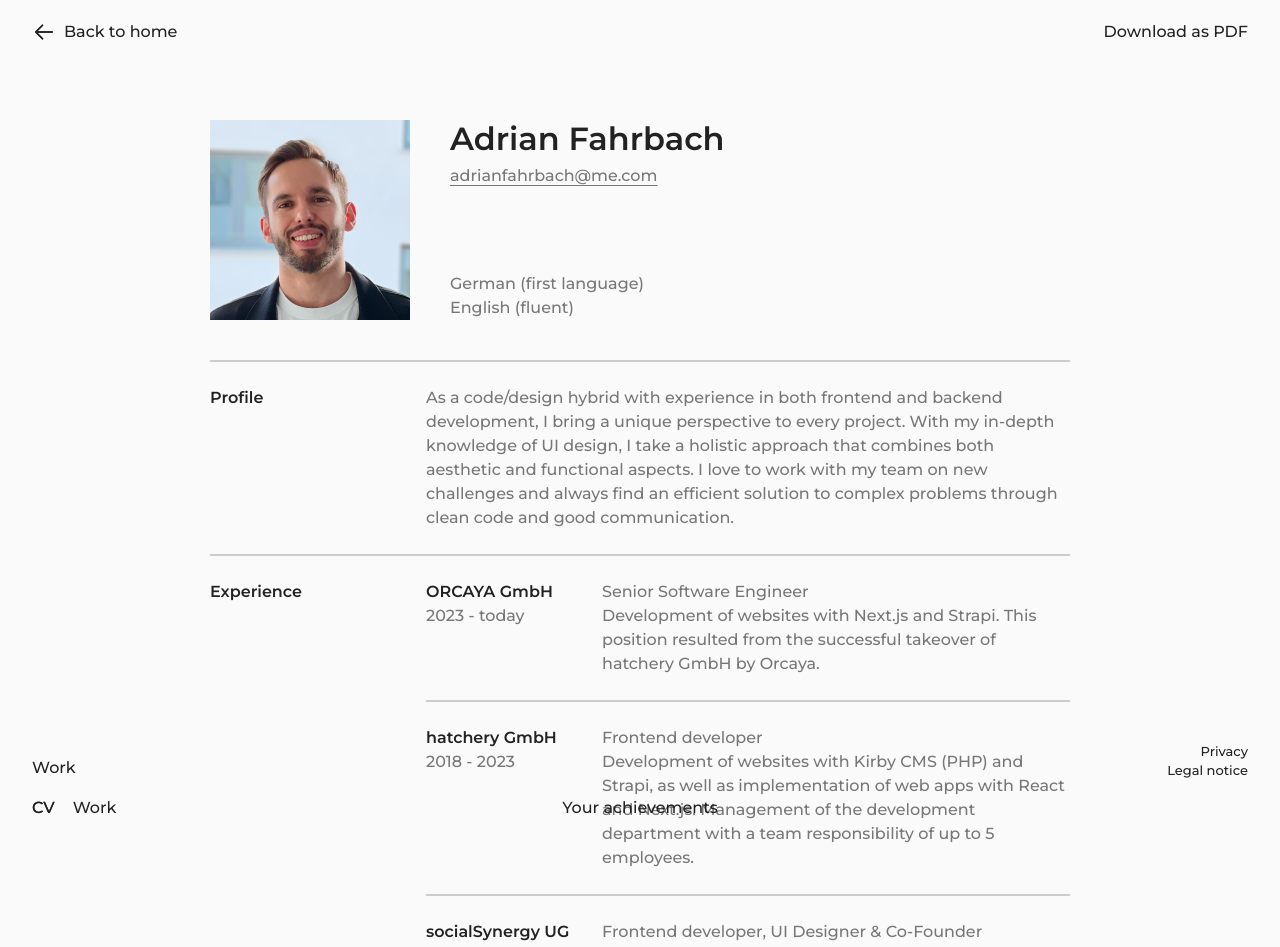
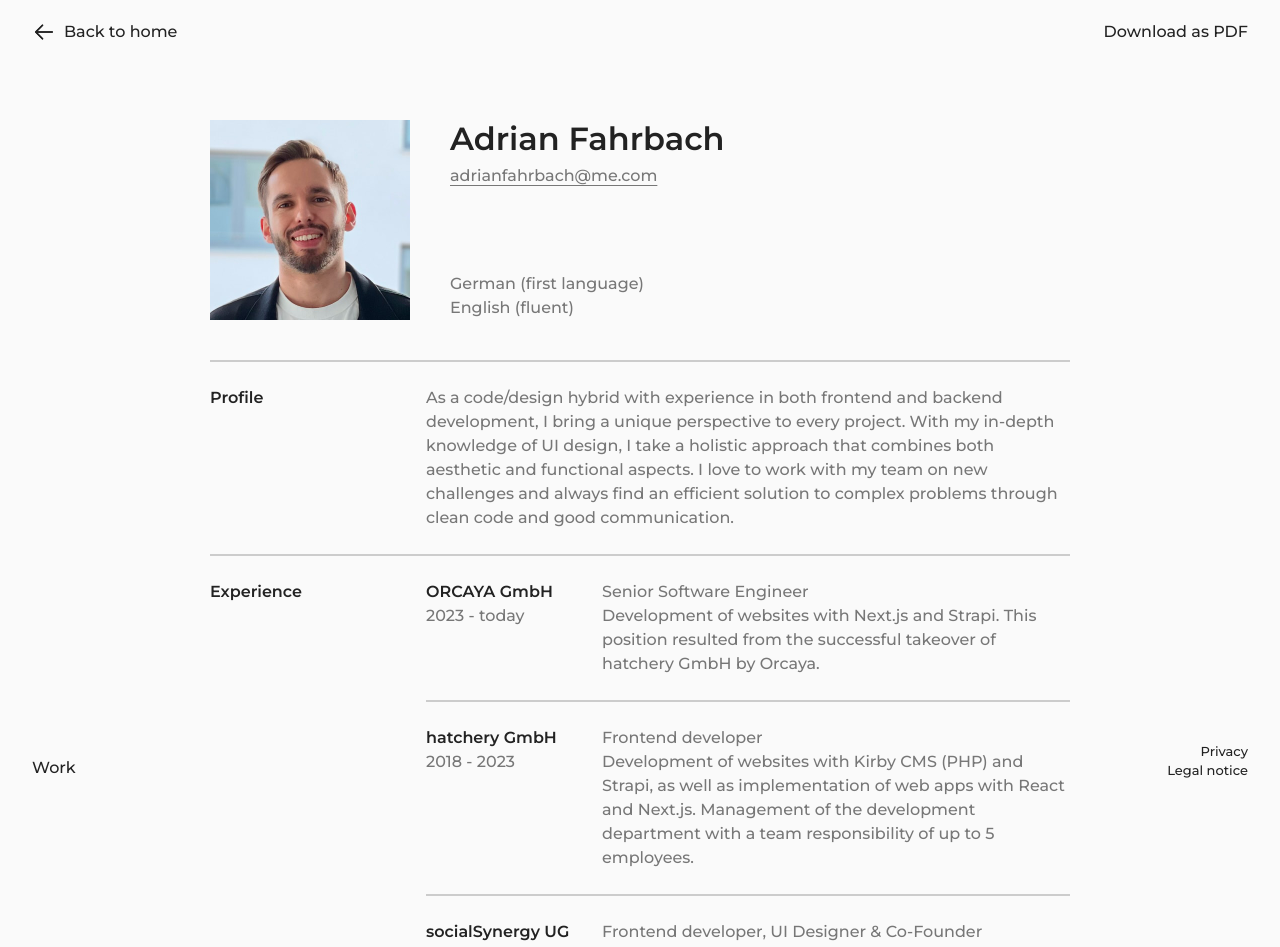
Before and after one commit to AdrianFahrbach/personal-website, a Next.js app: page /cv in a window 1280 px wide. Shown: the top 947 px of the page. Built offline with nearby package versions, Linux system fonts and the light colour scheme.

Commit message:
✨ feat: make hidden links invisible

```diff
--- a/src/components/Header.module.scss
+++ b/src/components/Header.module.scss
@@ -55,7 +55,9 @@
 
 .linkContainer {
   z-index: 999;
-  transition: transform 0.5s ease;
+  transition:
+    transform 0.5s ease,
+    opacity 0s linear 0s;
   transition-delay: 1.25s;
   @media (min-width: 768px) {
     position: fixed;
@@ -67,7 +69,8 @@
   }
 
   &.isHidden {
-    transition-delay: 0s;
+    opacity: 0;
+    transition-delay: 0s, 0.5s;
   }
 }
 
```
